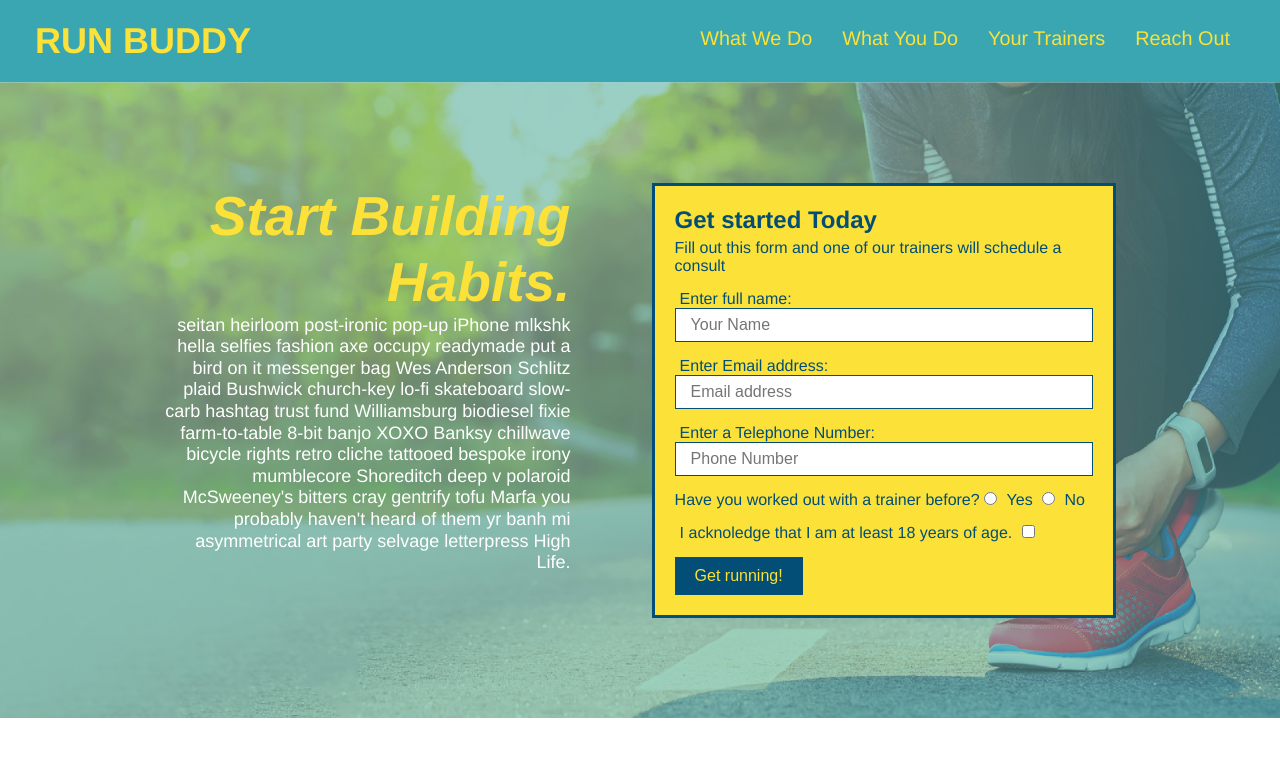
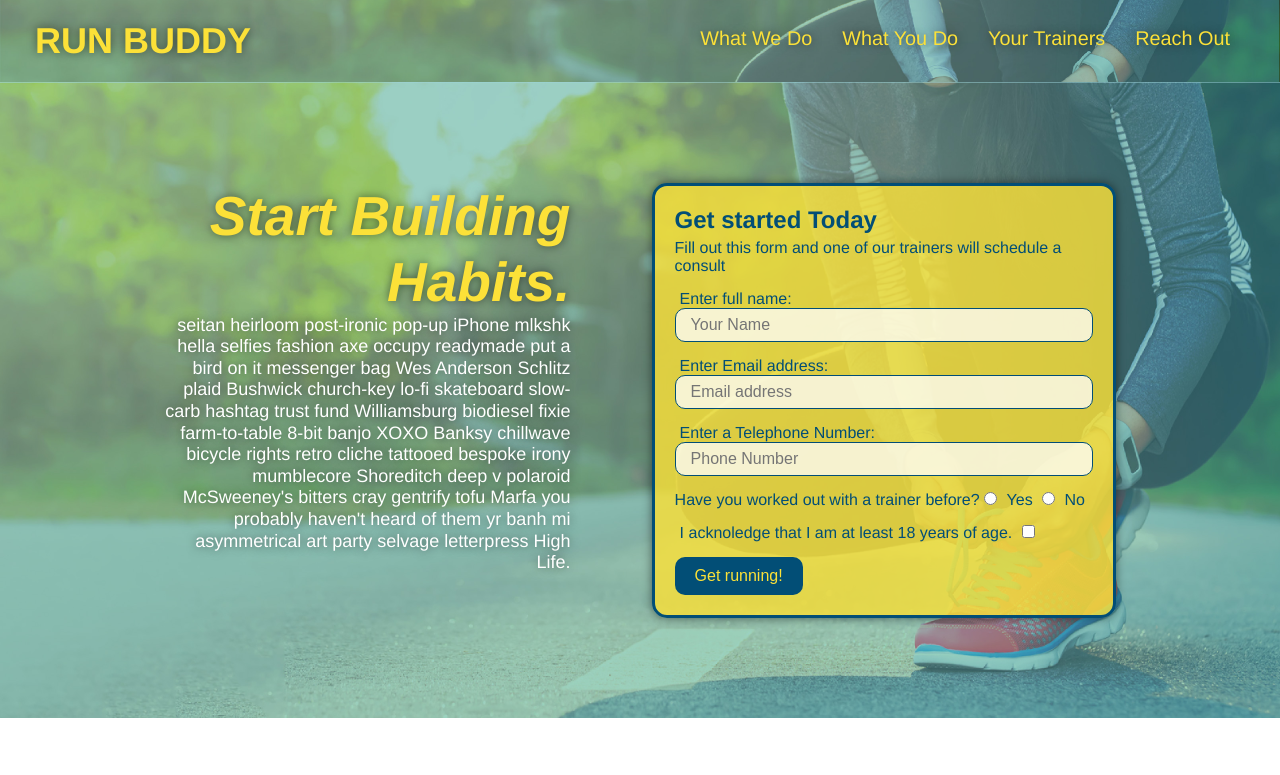
Before and after one commit to jisrael-R/run-buddy, a plain HTML site: page index.html in a window 1280 px wide. Shown: the top 775 px of the page. Drawn offline with Linux system fonts and the light colour scheme.

Commit message:
added new css rules

```diff
--- a/assets/css/style.css
+++ b/assets/css/style.css
@@ -13,17 +13,25 @@ header h1{
     font-size: 36px;
     color: #fce138;
     margin: 0;
+    text-shadow: 0 0 10px rgba(0, 0, 0, 0.5);
 }
 header a{
     text-decoration: none;
     color: #fce138;
 }
 header{
+    background-image: url("../images/flipped-hero-image.jpeg");
+    background-size: cover;
+    background-position: 80%;
+    background-attachment: fixed;
     padding: 20px 35px;
-    background: #39a6b2;
+
     display: flex;
     justify-content: space-between;
     flex-wrap: wrap;
+    position: sticky;
+    position: -webkit-sticky;
+    top: 0;
 }
 header nav{
 margin: 7px 0;
@@ -39,6 +47,13 @@ header nav ul li a {
     padding: 10px 15px;
     font-weight: lighter;
     font-size: 1.55vw;
+    text-shadow: 0 0 10px rgba(0, 0, 0, 0.5);
+}
+header nav ul li a:hover{
+  background: #fce138;
+  color: #024e76;
+  border-radius: 15px;
+  text-shadow: none;
 }
 /* HEADER STYLE END */
 
@@ -70,8 +85,9 @@ section {
 /* HERO STYLES START */
 .hero{
     background-image: url("../images/flipped-hero-image.jpeg");
+    background-attachment: fixed;
     background-size: cover;
-    background-position: center;
+    background-position: 80%;
     display: flex;
     justify-content: center;
     flex-wrap: wrap;
@@ -84,6 +100,7 @@ section {
     color: #fff;
     font-size: 18px;
     line-height: 1.2;
+    text-shadow: 0 0 10px rgba(0, 0, 0, 0.5);
 }
 .hero-cta h2{
     font-style: italic;
@@ -91,13 +108,14 @@ section {
     color: #fce138;
 }
 .hero-form{
-    background-color: #fce138;
+    background-color: rgba(252, 226, 56, 0.808);
     padding: 20px;
     color: #024e76;
     border: solid 3px #024e76;
     width: 40%;
     margin: 3.5%;
-
+    box-shadow: 0 0 10px rgba(0, 0, 0, 0.5);
+    border-radius: 15px;
 }
 .hero-form p {
     margin: 5px 0 15px 0;
@@ -114,6 +132,12 @@ section {
     color: #024e76;
     width: 100%;
     margin-bottom: 15px;
+    border-radius: 10px;
+    background-color: rgba(255, 255, 255, 0.75);
+}
+.form-input:focus{
+  background-color: rgba(255, 255, 255, 1);
+  outline: none;
 }
 .hero-form label{
  margin: 0 5px;
@@ -126,6 +150,7 @@ section {
     padding: 10px 20px;
     font-size: 16px;
     cursor: pointer;
+    border-radius: 10px;
 }
 .hero-form button:hover{
     background: #39a6b2;
@@ -311,6 +336,13 @@ section {
       width: 100%;
       margin-top: 5px;
       margin-bottom: 15px;
+      border-radius: 10px;
+      background-color: rgba(255,255,255, 0.75);
+
+  }
+  .contact-form input:focus, .contact-form textarea:focus{
+    background-color: rgba(255,255,255, 1);
+    outline: none;
   }
   .contact-form button{
       width: 100%;
@@ -320,6 +352,11 @@ section {
       font-size: 16px;
       background: #fce138;
       cursor: pointer;
+      border-radius: 10px;
+  }
+  .contact-form button:hover{
+    color: #fce138;
+    background: #39a6b2;
   }
 
 
@@ -342,6 +379,7 @@ section {
     header {
         padding-bottom: 0;
         justify-content: center;
+        position: relative;
       }
 
       header h1 {
```
